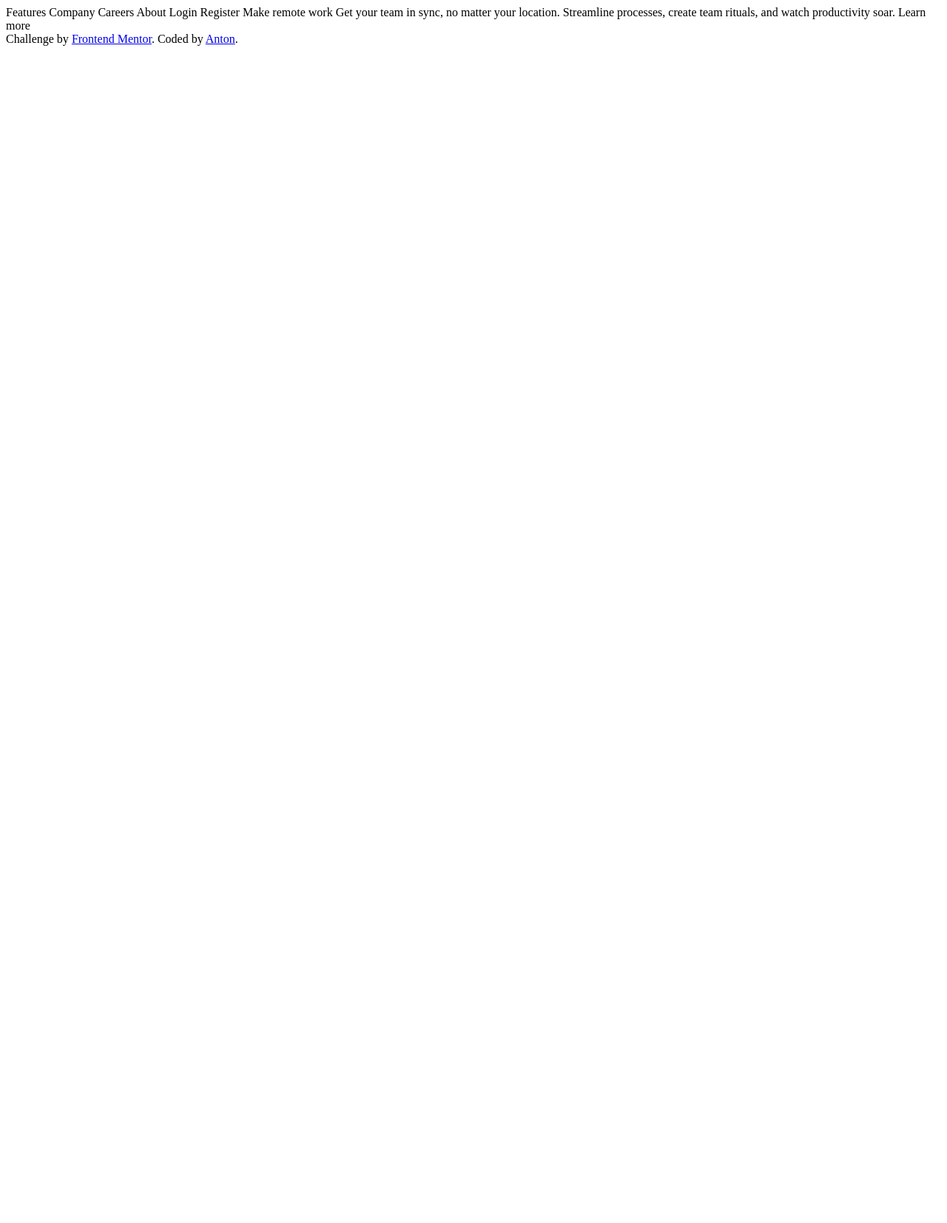
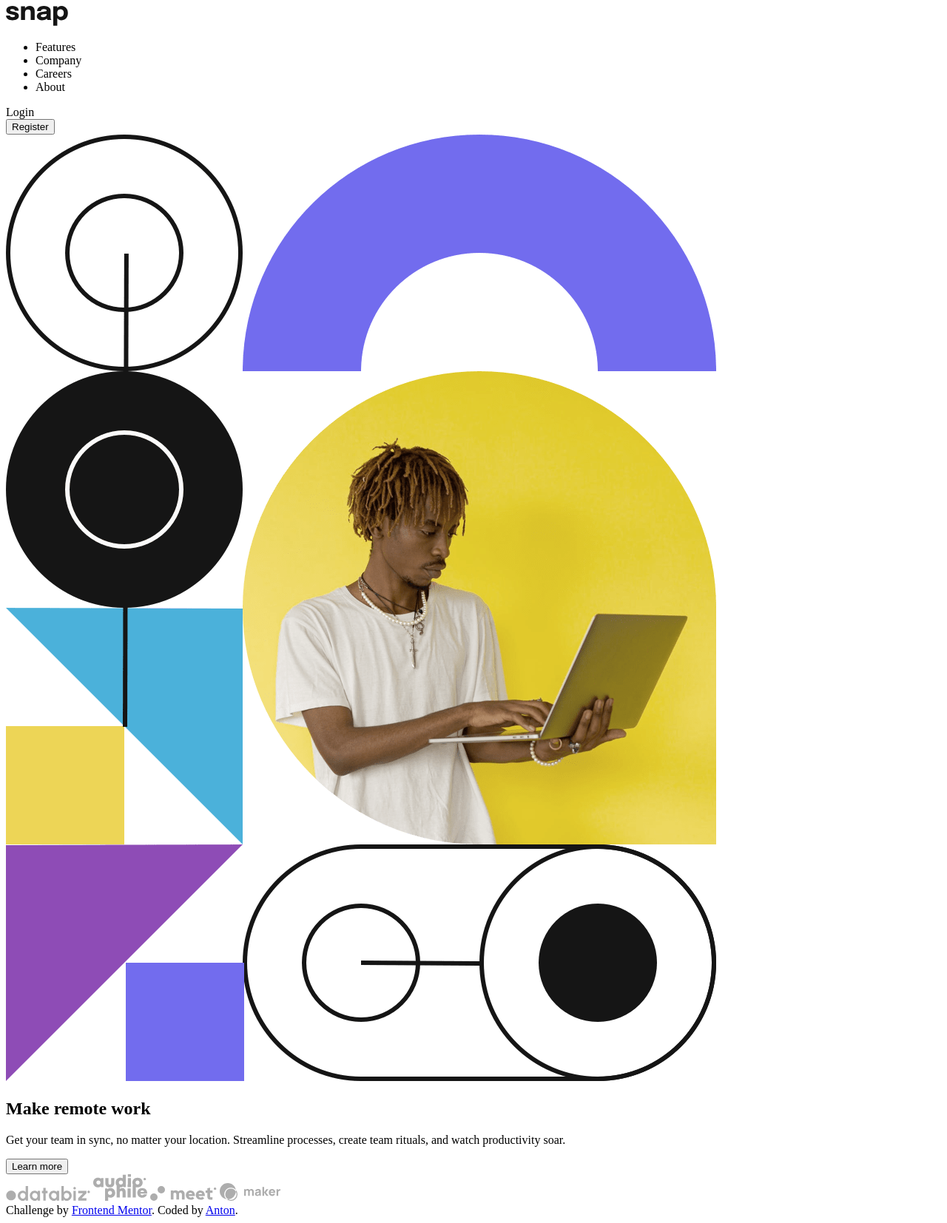
Before and after one commit to AntonWelliver/page-dropdown, a plain HTML site: page index.html in a window 1280 px wide. Shown: the whole page at 74% size. Before the commit the page ends 800 px from the top, so only its background shows below. Drawn offline with Linux system fonts and the light colour scheme.

Commit message:
added html for desktop

```diff
--- a/index.html
+++ b/index.html
@@ -15,17 +15,47 @@
 		<title>Frontend Mentor | Intro section with dropdown navigation</title>
 	</head>
 	<body>
-		Features Company Careers About Login Register Make remote work Get your
-		team in sync, no matter your location. Streamline processes, create team
-		rituals, and watch productivity soar. Learn more
+		<header class="header">
+			<img src="images/logo.svg" alt="snap logo" />
+			<ul>
+				<li>Features</li>
+				<li>Company</li>
+				<li>Careers</li>
+				<li>About</li>
+			</ul>
+			<div>
+				<div>Login</div>
+				<button>Register</button>
+			</div>
+		</header>
 
-		<div class="attribution">
+		<section>
+			<div>
+				<img src="images/image-hero-desktop.png" alt="hero picture" />
+			</div>
+			<div>
+				<h1>Make remote work</h1>
+				<p>
+					Get your team in sync, no matter your location. Streamline
+					processes, create team rituals, and watch productivity soar.
+				</p>
+				<button>Learn more</button>
+			</div>
+			<div>
+				<img src="images/client-databiz.svg" alt="" />
+				<img src="images/client-audiophile.svg" alt="" />
+				<img src="images/client-meet.svg" alt="" />
+				<img src="images/client-maker.svg" alt="" />
+			</div>
+		</section>
+
+		<footer class="attribution">
 			Challenge by
 			<a
 				href="https://www.frontendmentor.io?ref=challenge"
 				target="_blank"
 				>Frontend Mentor</a
 			>. Coded by <a href="#">Anton</a>.
-		</div>
+		</footer>
 	</body>
 </html>
```
